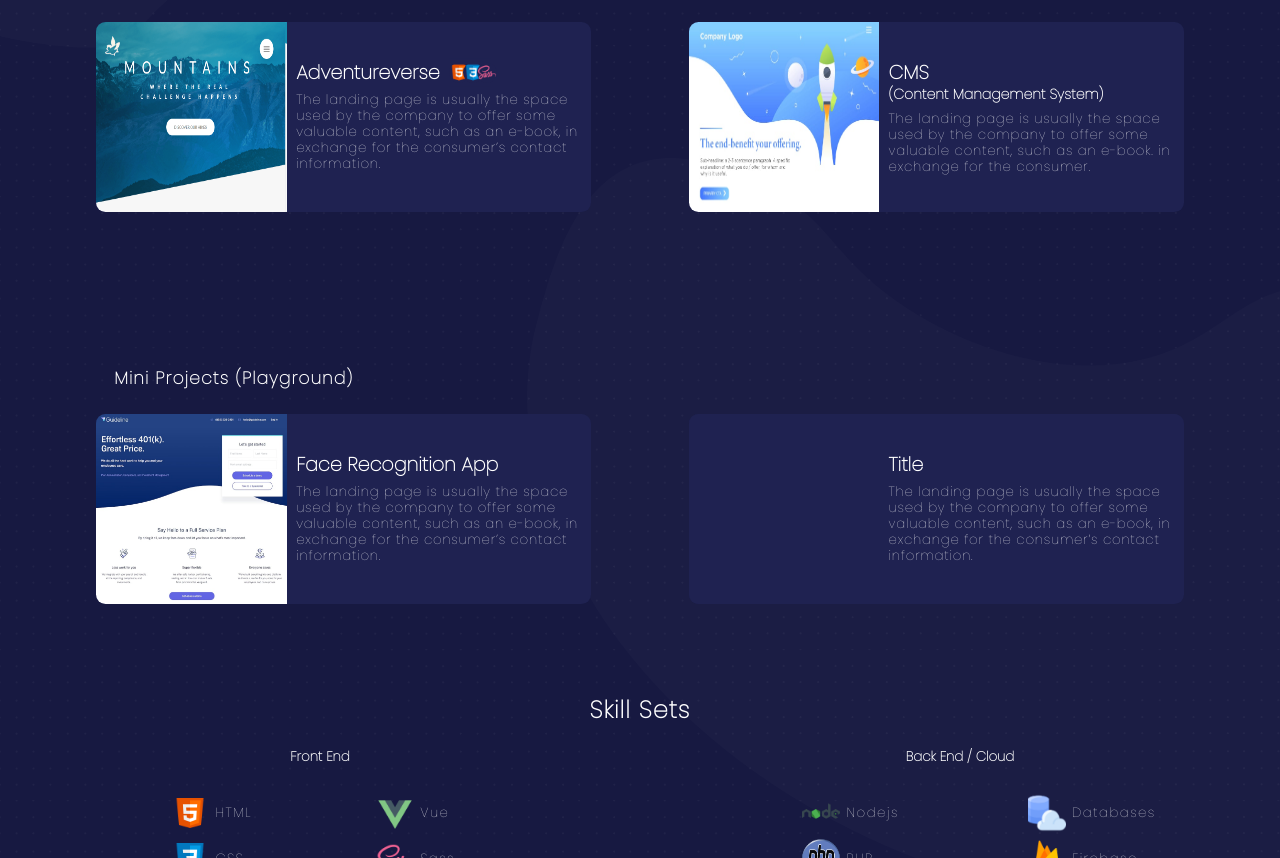
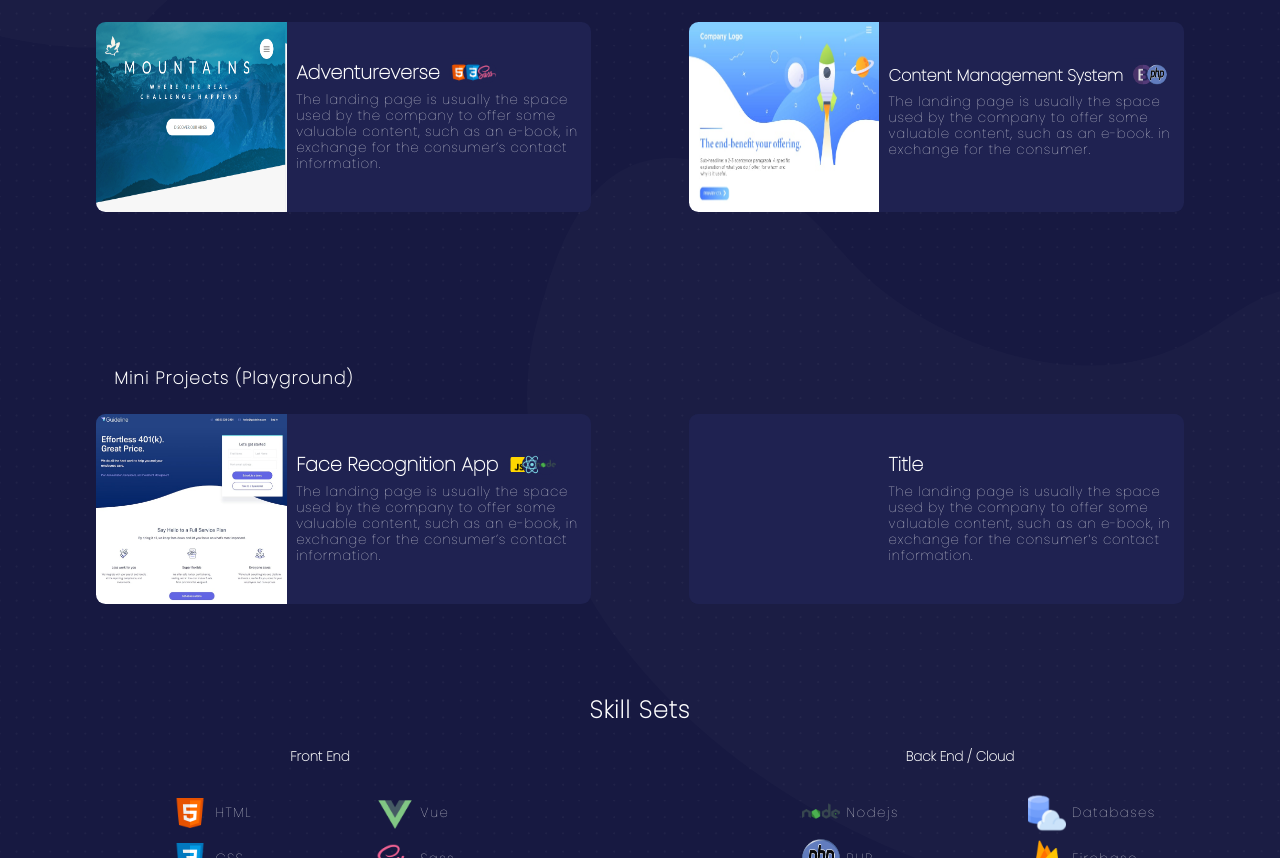
Before and after one commit to smasher44/my-site, a plain HTML site: page index.html in a window 1280 px wide. Shown: the part 1314-2172 px from the top of the page. Drawn offline with nearby package versions, Linux system fonts and the light colour scheme.

Commit message:
edited projects heading logos

```diff
--- a/index.html
+++ b/index.html
@@ -167,9 +167,14 @@
         <div class="project-content project-content-right">
           <img src="img/landingpages/landing-page-4.jpg" class="project-image"/>
           <div class="project-description">
-            <div class="project-description-title">
-              <div>CMS</div>
-              <div style="font-size: 14px; margin-top: 5px;">(Content Management System)</div>
+            <div class="project-description-header">
+              <div class="project-description-title">
+                <div style="font-size: 16px; margin-top: 5px;">Content Management System</div>
+              </div>
+              <div class="project-description-imgs">
+                <img src="img/logos/bootstrap.png" alt="bootstrap">
+                <img src="img/logos/php-logo.png" alt="php">
+              </div>
             </div>
             <div class="project-description-definition">
               The landing page is usually the space used by the company
@@ -195,8 +200,13 @@
           <img src="img/landingpages/landing-page-5.jpg" class="project-image"/>
           <!-- <div class="project-image"></div> -->
           <div class="project-description">
-            <div class="project-description-title">
-              Face Recognition App
+            <div class="project-description-header">
+              <div class="project-description-title">Face Recognition App</div>
+              <div class="project-description-imgs">
+                <img src="img/logos/javascript-96.png" alt="javascript">
+                <img src="img/logos/react.png" alt="react">
+                <img src="img/logos/nodejs.png" alt="nodejs">
+              </div>
             </div>
             <div class="project-description-definition">
               The landing page is usually the space used by the company
```
